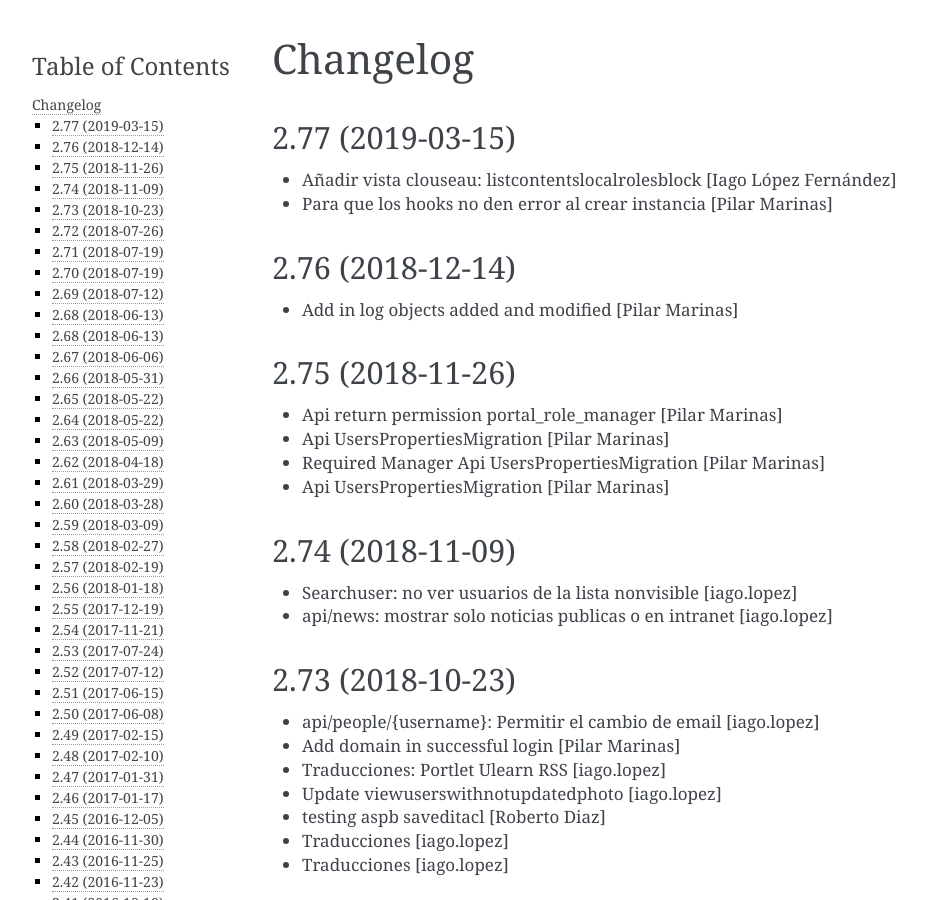
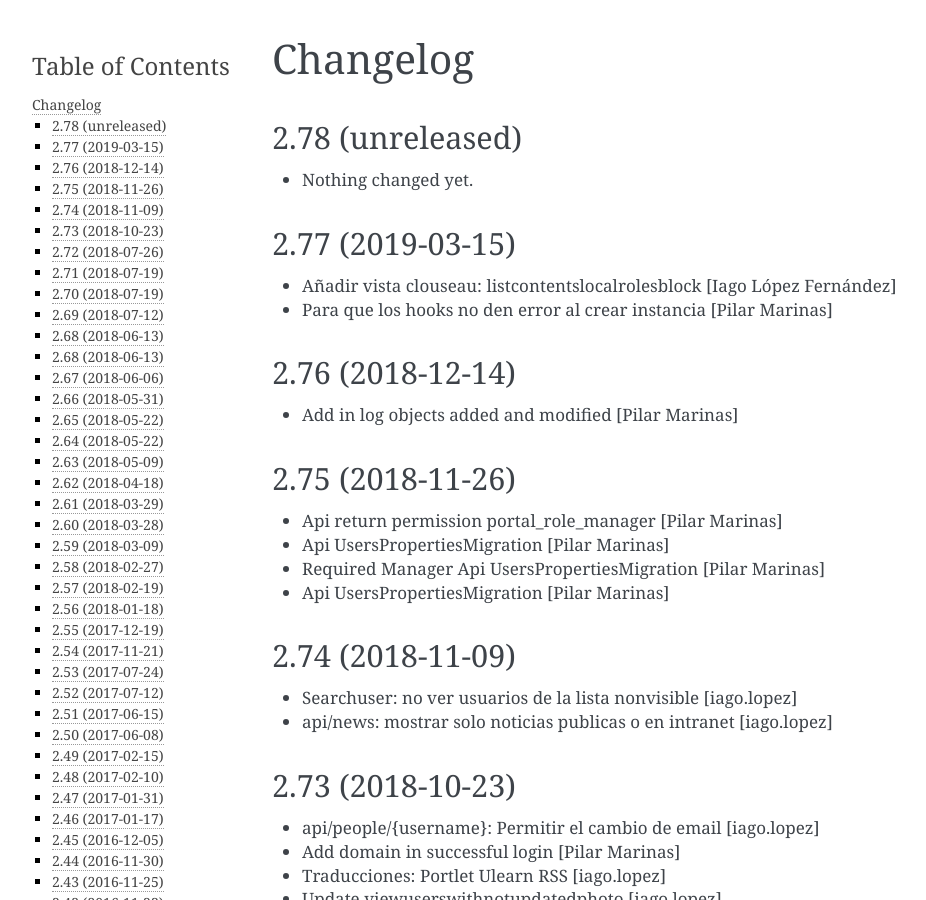
Before and after one commit to UPCnet/ulearn.core, a Sphinx documentation site: the page built from docs/HISTORY.rst, in a window 1280 px wide and 900 px high. Shown: the whole window, without its empty margins (148-1074 px from the left). Built offline with Sphinx 7.4.7, drawn with Linux system fonts in a browser that asks for light colours; pages that are not in the unit, such as notebooks, are missing from menus.

Commit message:
Back to development: 2.78

```diff
--- a/docs/HISTORY.rst
+++ b/docs/HISTORY.rst
@@ -1,5 +1,11 @@
 Changelog
 =========
+
+2.78 (unreleased)
+-----------------
+
+- Nothing changed yet.
+
 
 2.77 (2019-03-15)
 -----------------
--- a/setup.py
+++ b/setup.py
@@ -1,7 +1,7 @@
 from setuptools import setup, find_packages
 import os
 
-version = '2.77'
+version = '2.78.dev0'
 
 README = open('README.rst').read()
 HISTORY = open(os.path.join('docs', 'HISTORY.rst')).read()
```
